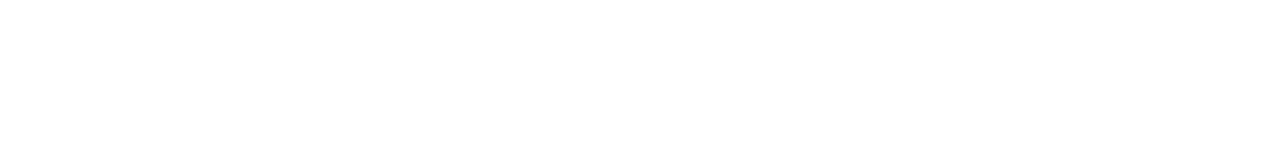
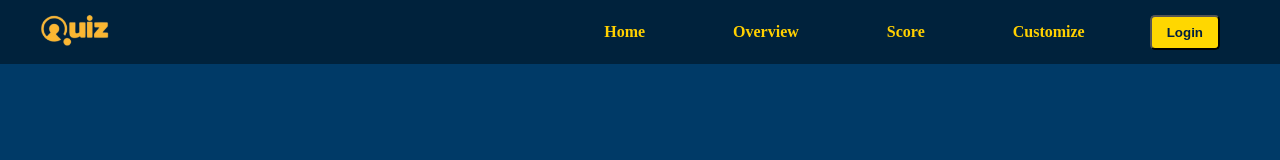
Before and after one commit to Charyna-chab/JS-project-G13, a plain HTML site: page index.html in a window 1280 px wide. Drawn offline with Linux system fonts and the light colour scheme.

Commit message:
added navbar

```diff
--- /dev/null
+++ b/css/home.css
@@ -0,0 +1,64 @@
+body {
+    margin: 0;
+    padding: 0;
+    font-family: Inria Sans;
+    background: #003A67;
+}
+
+.navbar {
+    display: flex;
+    align-items: center;
+    padding: 10px 30px;
+    background-color: #00223C;
+}
+.nav-left {
+    width: 30%;
+}
+.nav-left .logo img {
+    height: 40px;
+}
+
+.nav-right {
+    display: flex;
+    width: 70%;
+    justify-content: flex-end;
+    align-items: center;
+}
+.nav-right ul {
+    list-style: none;
+    display: flex;
+    padding: 0;
+    margin: 0;
+}
+
+.nav-right li {
+    margin: 0 15px;
+}
+
+.nav-right li a {
+    text-decoration: none;
+    color: #FFD000;
+    font-weight: bold;
+    display: flex;
+    align-items: center;
+    font-size: 1rem;
+    gap: 50px;
+}
+
+.nav-right li a i {
+    margin-right: 8px;
+}
+
+.nav-right li a.active:hover {
+    color: white;
+}
+
+.nav-right button {
+    padding: 8px 15px;
+    margin: 0px 30px 0px 50px;
+    background-color: #FFD700;
+    color: #001F3F;
+    border-radius: 5px;
+    font-weight: bold;
+    cursor: pointer;
+}
--- a/index.html
+++ b/index.html
@@ -3,9 +3,27 @@
 <head>
     <meta charset="UTF-8">
     <meta name="viewport" content="width=device-width, initial-scale=1.0">
-    <title>Document</title>
+    <title>Quiz App</title>
+    <link rel="stylesheet" href="css/home.css">
 </head>
 <body>
-
+    <nav class="navbar">
+        <div class="nav-left">
+            <div class="logo">
+                <img src="images/home/logo_quiz.png" alt="Quiz App Logo">
+            </div>
+        </div>
+        <div class="nav-right">
+            <ul>
+                <ul>
+                    <li><a class="active" href="#"><i class="fas fa-home"></i> Home</a></li>
+                    <li><a href="pages/over_view.html"><i class="fas fa-info-circle"></i> Overview</a></li>
+                    <li><a href="pages/score.html"><i class="fas fa-trophy"></i> Score</a></li>
+                    <li><a href="pages/customize.html"><i class="fas fa-cogs"></i> Customize</a></li>
+                </ul>
+            </ul>
+            <button>Login</button>
+        </div>
+    </nav>
 </body>
 </html>
```
Also changed, not shown: home.html (deleted, +0 -11 lines), images/home/Group 6.png (added), images/home/logo_quiz.png (added).
